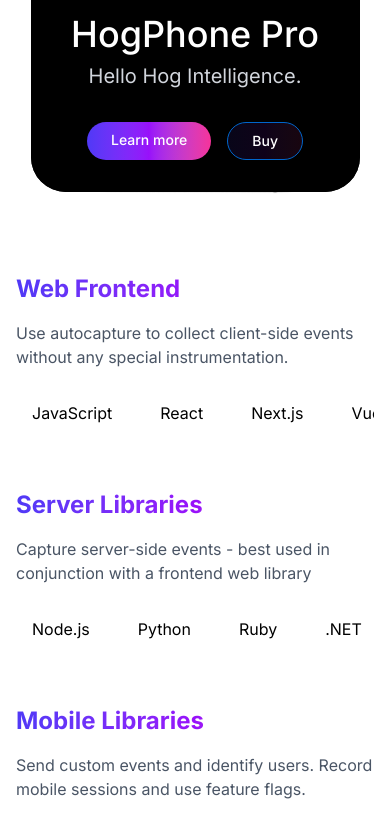
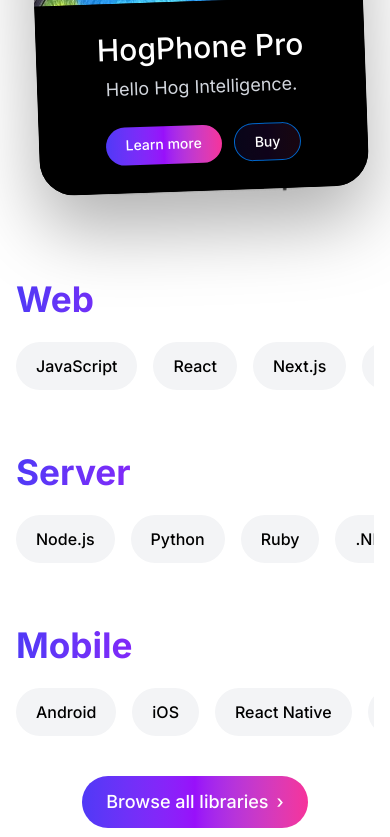
Before and after one commit to nunolw/vibehog.com, a Next.js app: page / in a window 390 px wide. Shown: the part 2940-3777 px from the top of the page. Built offline with nearby package versions, Linux system fonts and the light colour scheme.

Commit message:
Update website design: enhanced phone display, improved SDK section tags, removed emoji from timeline

```diff
--- a/src/app/page.tsx
+++ b/src/app/page.tsx
@@ -102,16 +102,17 @@ export default function Home() {
 
           <div className="grid grid-cols-1 md:grid-cols-2 gap-16 items-center">
             {/* Phone Frame Side */}
-            <div className="relative mx-auto max-w-[350px]">
-              <div className="relative">
+            <div className="relative mx-auto max-w-[350px] transform perspective-1000">
+              <div className="relative" style={{ filter: 'drop-shadow(0 35px 35px rgba(0, 0, 0, 0.3))' }}>
         <Image
                   src="/phoneframe.png"
                   alt="Phone Frame"
                   width={350}
-                  height={783}
+                  height={934}
                   className="w-full h-auto"
+                  style={{ transform: 'rotate(-2deg)' }}
                 />
-                <div className="absolute inset-[3%] rounded-[35px] overflow-hidden">
+                <div className="absolute inset-[3%] rounded-[35px] overflow-hidden" style={{ transform: 'rotate(-2deg)' }}>
                   <div className="relative w-full h-full bg-black">
                     {/* Apple-style navigation bar */}
                     <div className="absolute top-0 left-0 right-0 flex justify-between items-center px-4 py-2 bg-black/80 backdrop-blur-sm z-10">
@@ -131,25 +132,26 @@ export default function Home() {
 
                     {/* Content Container */}
                     <div className="relative w-full h-full flex flex-col">
-                      {/* Background Image */}
+                      {/* Background Image - Increased height for taller aspect ratio */}
                       <div className="flex-1 relative">
             <Image
                           src="/hogphone.jpg"
                           alt="HogPhone Pro"
                           fill
                           className="object-cover"
+                          style={{ objectPosition: 'center top' }}
                         />
                       </div>
 
-                      {/* Text Content */}
-                      <div className="relative z-10 bg-black p-8">
-                        <h2 className="text-4xl font-medium mb-2 text-white text-center">HogPhone Pro</h2>
-                        <p className="text-xl text-gray-300 mb-8 text-center">Hello Hog Intelligence.</p>
-                        <div className="flex justify-center gap-4">
-                          <Link href="/coming-soon" className="bg-gradient-to-r from-indigo-600 via-purple-600 to-pink-500 text-white px-6 py-2 rounded-full text-sm font-medium hover:opacity-90">
+                      {/* Text Content - Adjusted for the slightly reduced phone size */}
+                      <div className="relative z-10 bg-black p-7">
+                        <h2 className="text-3xl font-medium mb-2 text-white text-center">HogPhone Pro</h2>
+                        <p className="text-lg text-gray-300 mb-6 text-center">Hello Hog Intelligence.</p>
+                        <div className="flex justify-center gap-3">
+                          <Link href="/coming-soon" className="bg-gradient-to-r from-indigo-600 via-purple-600 to-pink-500 text-white px-5 py-2 rounded-full text-sm font-medium hover:opacity-90">
                             Learn more
                           </Link>
-                          <Link href="/coming-soon" className="border border-[#0066CC] bg-gradient-to-r from-indigo-600/10 via-purple-600/10 to-pink-500/10 text-white px-6 py-2 rounded-full text-sm font-medium hover:bg-gradient-to-r hover:from-indigo-600 hover:via-purple-600 hover:to-pink-500 transition-all">
+                          <Link href="/coming-soon" className="border border-[#0066CC] bg-gradient-to-r from-indigo-600/10 via-purple-600/10 to-pink-500/10 text-white px-5 py-2 rounded-full text-sm font-medium hover:bg-gradient-to-r hover:from-indigo-600 hover:via-purple-600 hover:to-pink-500 transition-all">
                             Buy
                           </Link>
                         </div>
@@ -162,67 +164,64 @@ export default function Home() {
 
             {/* SDKs Content Side */}
             <div className="space-y-12">
-              {/* Web Frontend */}
+              {/* Web */}
               <div>
-                <h3 className="text-2xl font-bold mb-4 bg-gradient-to-r from-indigo-600 via-purple-600 to-pink-500 bg-clip-text text-transparent">
-                  Web Frontend
+                <h3 className="text-[2.2rem] font-bold mb-4 bg-gradient-to-r from-indigo-600 via-purple-600 to-pink-500 bg-clip-text text-transparent">
+                  Web
                 </h3>
-                <p className="text-gray-600 mb-6">Use autocapture to collect client-side events without any special instrumentation.</p>
                 <div className="flex overflow-x-auto pb-2 gap-4">
-                  <button className="text-left px-4 py-2 rounded-lg hover:bg-gray-50 transition-all flex items-center gap-3 whitespace-nowrap text-black">
+                  <button className="text-left px-5 py-3 rounded-full bg-gray-100 hover:bg-gray-200 transition-all flex items-center gap-3 whitespace-nowrap text-black font-medium">
                     JavaScript
                   </button>
-                  <button className="text-left px-4 py-2 rounded-lg hover:bg-gray-50 transition-all flex items-center gap-3 whitespace-nowrap text-black">
+                  <button className="text-left px-5 py-3 rounded-full bg-gray-100 hover:bg-gray-200 transition-all flex items-center gap-3 whitespace-nowrap text-black font-medium">
                     React
                   </button>
-                  <button className="text-left px-4 py-2 rounded-lg hover:bg-gray-50 transition-all flex items-center gap-3 whitespace-nowrap text-black">
+                  <button className="text-left px-5 py-3 rounded-full bg-gray-100 hover:bg-gray-200 transition-all flex items-center gap-3 whitespace-nowrap text-black font-medium">
                     Next.js
                   </button>
-                  <button className="text-left px-4 py-2 rounded-lg hover:bg-gray-50 transition-all flex items-center gap-3 whitespace-nowrap text-black">
+                  <button className="text-left px-5 py-3 rounded-full bg-gray-100 hover:bg-gray-200 transition-all flex items-center gap-3 whitespace-nowrap text-black font-medium">
                     Vue
                   </button>
                 </div>
               </div>
 
-              {/* Server Libraries */}
+              {/* Server */}
               <div>
-                <h3 className="text-2xl font-bold mb-4 bg-gradient-to-r from-indigo-600 via-purple-600 to-pink-500 bg-clip-text text-transparent">
-                  Server Libraries
+                <h3 className="text-[2.2rem] font-bold mb-4 bg-gradient-to-r from-indigo-600 via-purple-600 to-pink-500 bg-clip-text text-transparent">
+                  Server
                 </h3>
-                <p className="text-gray-600 mb-6">Capture server-side events - best used in conjunction with a frontend web library</p>
                 <div className="flex overflow-x-auto pb-2 gap-4">
-                  <button className="text-left px-4 py-2 rounded-lg hover:bg-gray-50 transition-all flex items-center gap-3 whitespace-nowrap text-black">
+                  <button className="text-left px-5 py-3 rounded-full bg-gray-100 hover:bg-gray-200 transition-all flex items-center gap-3 whitespace-nowrap text-black font-medium">
                     Node.js
                   </button>
-                  <button className="text-left px-4 py-2 rounded-lg hover:bg-gray-50 transition-all flex items-center gap-3 whitespace-nowrap text-black">
+                  <button className="text-left px-5 py-3 rounded-full bg-gray-100 hover:bg-gray-200 transition-all flex items-center gap-3 whitespace-nowrap text-black font-medium">
                     Python
                   </button>
-                  <button className="text-left px-4 py-2 rounded-lg hover:bg-gray-50 transition-all flex items-center gap-3 whitespace-nowrap text-black">
+                  <button className="text-left px-5 py-3 rounded-full bg-gray-100 hover:bg-gray-200 transition-all flex items-center gap-3 whitespace-nowrap text-black font-medium">
                     Ruby
                   </button>
-                  <button className="text-left px-4 py-2 rounded-lg hover:bg-gray-50 transition-all flex items-center gap-3 whitespace-nowrap text-black">
+                  <button className="text-left px-5 py-3 rounded-full bg-gray-100 hover:bg-gray-200 transition-all flex items-center gap-3 whitespace-nowrap text-black font-medium">
                     .NET
                   </button>
                 </div>
               </div>
 
-              {/* Mobile Libraries */}
+              {/* Mobile */}
               <div>
-                <h3 className="text-2xl font-bold mb-4 bg-gradient-to-r from-indigo-600 via-purple-600 to-pink-500 bg-clip-text text-transparent">
-                  Mobile Libraries
+                <h3 className="text-[2.2rem] font-bold mb-4 bg-gradient-to-r from-indigo-600 via-purple-600 to-pink-500 bg-clip-text text-transparent">
+                  Mobile
                 </h3>
-                <p className="text-gray-600 mb-6">Send custom events and identify users. Record mobile sessions and use feature flags.</p>
                 <div className="flex overflow-x-auto pb-2 gap-4">
-                  <button className="text-left px-4 py-2 rounded-lg hover:bg-gray-50 transition-all flex items-center gap-3 whitespace-nowrap text-black">
+                  <button className="text-left px-5 py-3 rounded-full bg-gray-100 hover:bg-gray-200 transition-all flex items-center gap-3 whitespace-nowrap text-black font-medium">
                     Android
                   </button>
-                  <button className="text-left px-4 py-2 rounded-lg hover:bg-gray-50 transition-all flex items-center gap-3 whitespace-nowrap text-black">
+                  <button className="text-left px-5 py-3 rounded-full bg-gray-100 hover:bg-gray-200 transition-all flex items-center gap-3 whitespace-nowrap text-black font-medium">
                     iOS
                   </button>
-                  <button className="text-left px-4 py-2 rounded-lg hover:bg-gray-50 transition-all flex items-center gap-3 whitespace-nowrap text-black">
+                  <button className="text-left px-5 py-3 rounded-full bg-gray-100 hover:bg-gray-200 transition-all flex items-center gap-3 whitespace-nowrap text-black font-medium">
                     React Native
                   </button>
-                  <button className="text-left px-4 py-2 rounded-lg hover:bg-gray-50 transition-all flex items-center gap-3 whitespace-nowrap text-black">
+                  <button className="text-left px-5 py-3 rounded-full bg-gray-100 hover:bg-gray-200 transition-all flex items-center gap-3 whitespace-nowrap text-black font-medium">
                     Flutter
                   </button>
                 </div>
@@ -307,7 +306,7 @@ export default function Home() {
                   {
                     date: 'Yesterday',
                     title: 'Founded VibeHog',
-                    description: 'Started with a simple idea: analytics should spark joy ✨',
+                    description: 'Started with a simple idea: analytics should spark joy',
                     gradient: 'from-indigo-600 to-purple-600'
                   },
                   {
```
